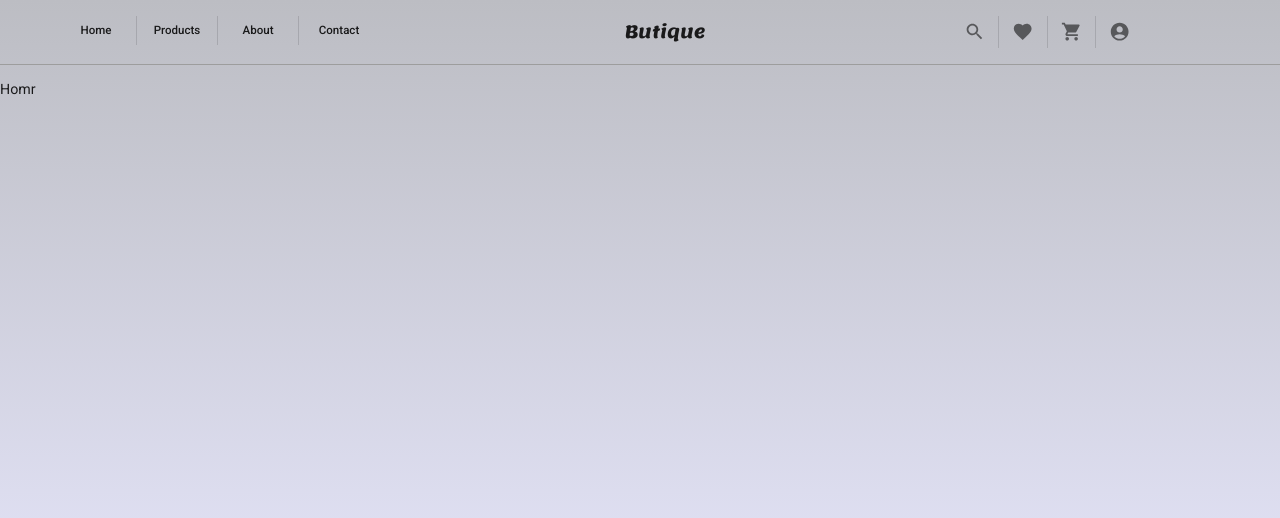
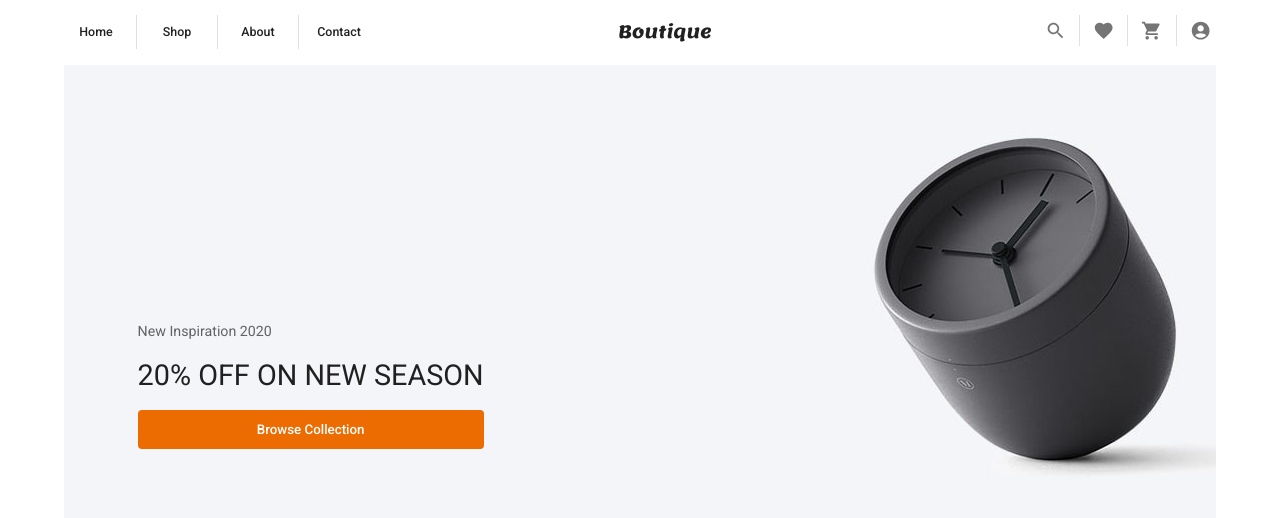
Before and after one commit to serkanbulutgenc/next-mui-training, a Next.js app: page / in a window 1280 px wide. Shown: the top 518 px of the page. Built offline with nearby package versions, Linux system fonts and the light colour scheme; what @mui/material-nextjs would draw is missing.

Commit message:
Updated appba

```diff
--- a/src/app/globals.css
+++ b/src/app/globals.css
@@ -1,10 +1,9 @@
-body{
-
-background-color: #bcbdc3;
+body {
+  /* background-color: #bcbdc3;
 background-image: linear-gradient(180deg, #bcbdc3 0%, #e4e4f9 77%);
 
 /*background: rgb(2,0,36);
 /background: linear-gradient(0deg, rgba(2,0,36,1) 0%, rgba(9,9,121,1) 12%, rgba(0,212,255,1) 100%);*/
-background-repeat: no-repeat;
-background-attachment: fixed;
+  /*background-repeat: no-repeat;
+background-attachment: fixed; */
 }
--- a/src/app/layout.tsx
+++ b/src/app/layout.tsx
@@ -1,5 +1,5 @@
 import type { Metadata } from "next";
-import {AppRouterCacheProvider} from '@mui/material-nextjs/v15-appRouter'
+import { AppRouterCacheProvider } from "@mui/material-nextjs/v15-appRouter";
 import { Lemon, Roboto } from "next/font/google";
 import { ThemeProvider } from "@mui/material/styles";
 import { CssBaseline } from "@mui/material";
@@ -7,8 +7,17 @@ import SiteAppBar from "@/components/site-appbar";
 import theme from "@/ui/theme";
 import "./globals.css";
 
-const roboto = Roboto({weight:['300', '400', '500','700'], subsets:['latin'], display:'swap', variable:'--font-roboto'})
-const lemon = Lemon({weight:['400'], subsets:['latin'], variable:'--font-lemon'})
+const roboto = Roboto({
+  weight: ["300", "400", "500", "700"],
+  subsets: ["latin"],
+  display: "swap",
+  variable: "--font-roboto",
+});
+const lemon = Lemon({
+  weight: ["400"],
+  subsets: ["latin"],
+  variable: "--font-lemon",
+});
 
 export const metadata: Metadata = {
   title: "Next App with @mui",
@@ -22,12 +31,12 @@ export default function RootLayout({
 }>) {
   return (
     <html lang="en">
-      <body className={`${roboto.variable} ${lemon.variable}`} >
-        <AppRouterCacheProvider options={{key:'css'}}>
+      <body className={`${roboto.variable} ${lemon.variable}`}>
+        <AppRouterCacheProvider options={{ key: "css" }}>
           <ThemeProvider theme={theme}>
-            <CssBaseline/>
-            <SiteAppBar/>
-              {children}
+            <CssBaseline />
+            <SiteAppBar />
+            <main>{children}</main>
           </ThemeProvider>
         </AppRouterCacheProvider>
       </body>
--- a/src/app/page.tsx
+++ b/src/app/page.tsx
@@ -1,6 +1,12 @@
+import HeroSection from "@/components/hero";
+import { Container } from "@mui/material";
 
 export default function Home() {
   return (
-      <p>Homr</p>
+    <>
+      <Container maxWidth={"lg"}>
+        <HeroSection />
+      </Container>
+    </>
   );
 }
--- /dev/null
+++ b/src/components/hero.tsx
@@ -0,0 +1,15 @@
+import { Box, Button, Stack, Typography } from "@mui/material";
+import heroImage from '@/assets/hero-banner.jpg'
+
+export default function HeroSection(){
+    return <Box component={'section'} sx={{ position:'relative', minHeight:'30rem', backgroundImage:`url(${heroImage.src})`, backgroundPosition:'center center'}}>
+        {/* <Image src={heroImage} alt="hero image" fill/> */}
+        <Box sx={{position:'absolute', width:'auto', height:'auto', p:2, top:'50%', left:'5%'}}>
+            <Stack spacing={2} useFlexGap>
+            <Typography variant="body1" color="textSecondary" component={'div'}>New Inspiration 2020</Typography>
+            <Typography variant="h4" color="textPrimary" component={'p'} sx={{textTransform:'uppercase'}}>20% off on new season</Typography>
+            <Button variant={'contained'} color={'warning'} size={'large'}>Browse Collection</Button>
+            </Stack>
+        </Box>
+    </Box>
+}
--- a/src/components/site-appbar.tsx
+++ b/src/components/site-appbar.tsx
@@ -1,38 +1,105 @@
-import { AppBar, Box, Button, Container, Divider, IconButton, Stack, Toolbar, Typography } from "@mui/material";
-import Grid from '@mui/material/Grid2';
-import AccountCircleIcon from '@mui/icons-material/AccountCircle';
-import FavoriteIcon from '@mui/icons-material/Favorite';
-import ShoppingCartIcon from '@mui/icons-material/ShoppingCart';
-import SearchIcon from '@mui/icons-material/Search';
+import {
+  AppBar,
+  Box,
+  Container,
+  Divider,
+  IconButton,
+  Stack,
+  Toolbar,
+  Typography,
+} from "@mui/material";
+import Grid from "@mui/material/Grid2";
+import AccountCircleIcon from "@mui/icons-material/AccountCircle";
+import FavoriteIcon from "@mui/icons-material/Favorite";
+import ShoppingCartIcon from "@mui/icons-material/ShoppingCart";
+import SearchIcon from "@mui/icons-material/Search";
+import Link from "next/link";
+import { NavLink } from "@/ui/styled-components";
 
-export default function SiteAppBar(){
-    return <AppBar position="static" color="transparent" sx={{borderBottom:'1px solid #9d9d9d'}}>
+export default function SiteAppBar() {
+  return (
+    <AppBar
+      position="static"
+      color="inherit"
+      sx={{ borderBottom: "1px solid #fff" }}
+    >
       <Toolbar disableGutters>
-            <Container maxWidth={'lg'}>
-                <Box sx={{flexGrow:1}}>
-                    <Grid container spacing={1} >
-                        <Grid size={'auto'}>
-                            <Stack direction={'row'} spacing={1} component={'nav'}  divider={<Divider orientation="vertical" flexItem />}>
-                                <Button variant={'text'} size="small" color="inherit" href="/">Home</Button>
-                                <Button variant={'text'} size="small" color="inherit" href="products">Products</Button>
-                                <Button variant={'text'} size="small" color="inherit">About</Button>
-                                <Button variant={'text'} size="small" color="inherit">Contact</Button>
+        <Container maxWidth={"lg"}>
+          <Box sx={{ flexGrow: 1 }}>
+            <Grid container spacing={1}>
+              <Grid size={"auto"}>
+                <Stack
+                  direction={"row"}
+                  spacing={1}
+                  component={"nav"}
+                  divider={<Divider orientation="vertical" flexItem />}
+                >
+                  <NavLink
+                    variant={"text"}
+                    color="inherit"
+                    component={Link}
+                    href="/"
+                  >
+                    Home
+                  </NavLink>
+                  <NavLink
+                    variant={"text"}
+                    color="inherit"
+                    component={Link}
+                    href="shop"
+                  >
+                    Shop
+                  </NavLink>
+                  <NavLink
+                    variant={"text"}
+                    color="inherit"
+                    component={Link}
+                    href="about"
+                  >
+                    About
+                  </NavLink>
+                  <NavLink
+                    variant={"text"}
+                    color="inherit"
+                    component={Link}
+                    href="contact"
+                  >
+                    Contact
+                  </NavLink>
                 </Stack>
               </Grid>
-                        <Grid size={6} display={'flex'} justifyContent={'center'} alignItems={'center'}><Typography variant={'h6'} component={'div'} color={'textPrimary'} fontFamily={`var(--font-lemon)`}>Butique</Typography></Grid>
-                        <Grid size={'auto'}>
-                        <Stack direction={'row-reverse'} spacing={1}  divider={<Divider orientation="vertical" flexItem />}>
+              <Grid
+                size={6}
+                display={"flex"}
+                justifyContent={"center"}
+                alignItems={"center"}
+              >
+                <Typography
+                  variant={"h6"}
+                  component={"div"}
+                  color={"textPrimary"}
+                  fontFamily={`var(--font-lemon)`}
+                >
+                  Boutique
+                </Typography>
+              </Grid>
+              <Grid size={"grow"}>
+                <Stack
+                  direction={"row-reverse"}
+                  spacing={1}
+                  divider={<Divider orientation="vertical" flexItem />}
+                >
                   <IconButton>
-                                    <AccountCircleIcon/>
+                    <AccountCircleIcon />
                   </IconButton>
                   <IconButton>
-                                    <ShoppingCartIcon/>
+                    <ShoppingCartIcon />
                   </IconButton>
                   <IconButton>
-                                    <FavoriteIcon/>
+                    <FavoriteIcon />
                   </IconButton>
                   <IconButton>
-                                    <SearchIcon/>
+                    <SearchIcon />
                   </IconButton>
                 </Stack>
               </Grid>
@@ -41,4 +108,5 @@ export default function SiteAppBar(){
         </Container>
       </Toolbar>
     </AppBar>
+  );
 }
--- /dev/null
+++ b/src/ui/styled-components.ts
@@ -0,0 +1,43 @@
+"use client";
+import { Box, Button } from "@mui/material";
+import { styled } from "@mui/material/styles";
+
+export const NavLink = styled(Button, {
+  name: "MuiNavLink",
+  slot: "root",
+  label: "AppNavLink",
+})(({ theme }) => ({
+  color: theme.palette.text.primary,
+  "&:hover": {
+    color: theme.palette.secondary.light,
+    //backgroundColor:'transparent'
+  },
+}));
+
+export const ColoredBox = styled(Box, {
+  name: "MuiColoredBox",
+  slot: "root",
+})(({ theme }) => ({
+  width: 200,
+  height: 300,
+  backgroundColor: theme.palette.secondary.main,
+}));
+
+export const ShopHeroBox = styled(Box, {
+  name: "MuiShopHeroBox",
+  slot: "root",
+})(({ theme }) => ({
+  width: "auto",
+  height: "auto",
+  paddingTop: theme.spacing(8),
+  paddingBottom: theme.spacing(8),
+  backgroundColor: `rgb(248,249,250)`,
+}));
+
+export const SectionBox = styled("section", {
+  name: "MuiSectionBox",
+  slot: "root",
+})(({ theme }) => ({
+  width: "auto",
+  height: "auto",
+}));
--- a/src/ui/theme.ts
+++ b/src/ui/theme.ts
@@ -9,6 +9,20 @@ const theme  = responsiveFontSizes(createTheme({
         fontFamily: 'var(--font-roboto)'
     },
     components:{
+        MuiNavLink:{
+            styleOverrides:{
+                root:{
+                    //backgroundColor:'red'
+                }
+            }
+        },
+        MuiColoredBox:{
+            styleOverrides:{
+                root:{
+                    backgroundColor:'green'
+                }
+            }
+        },
         MuiAppBar:{
             defaultProps:{
                 elevation:0,
```
Also changed, not shown: src/app/shop/layout.tsx (added, +41 -0 lines), src/app/shop/page.tsx (added, +31 -0 lines), src/assets/hero-banner.jpg (added). Lines whose indentation alone changed are shown as unchanged.
